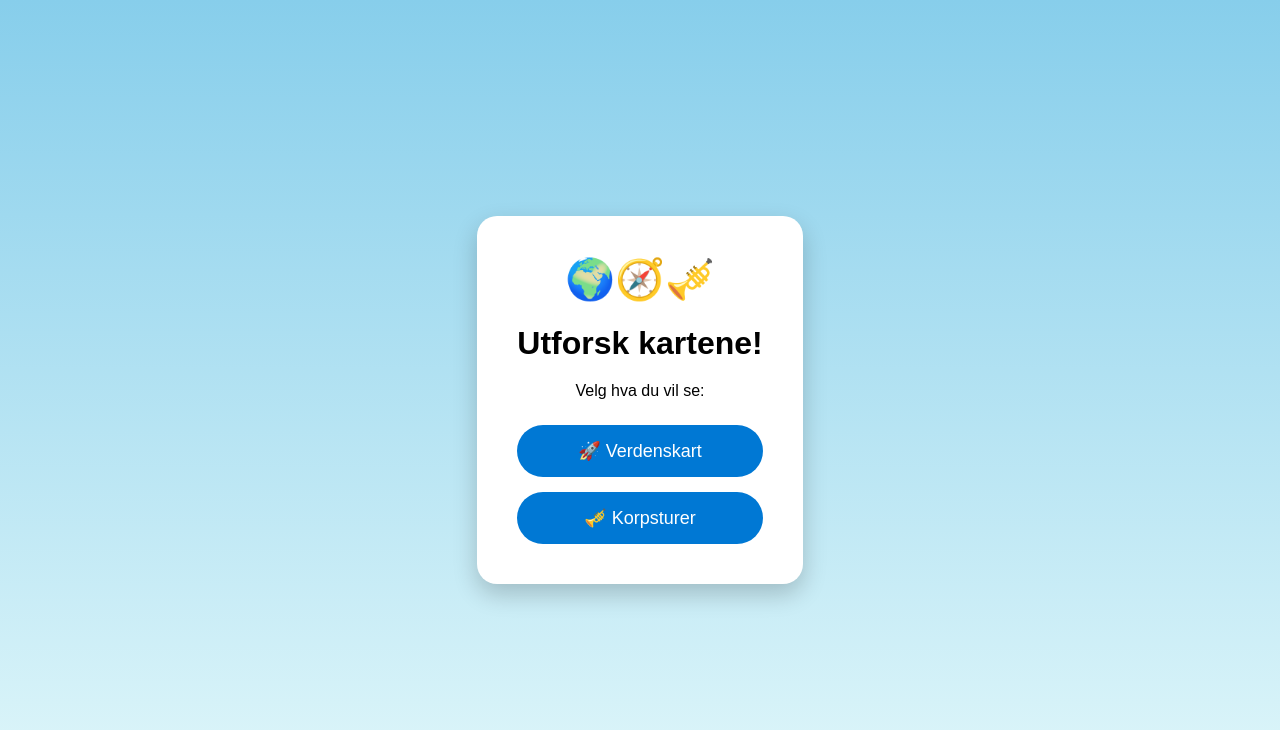
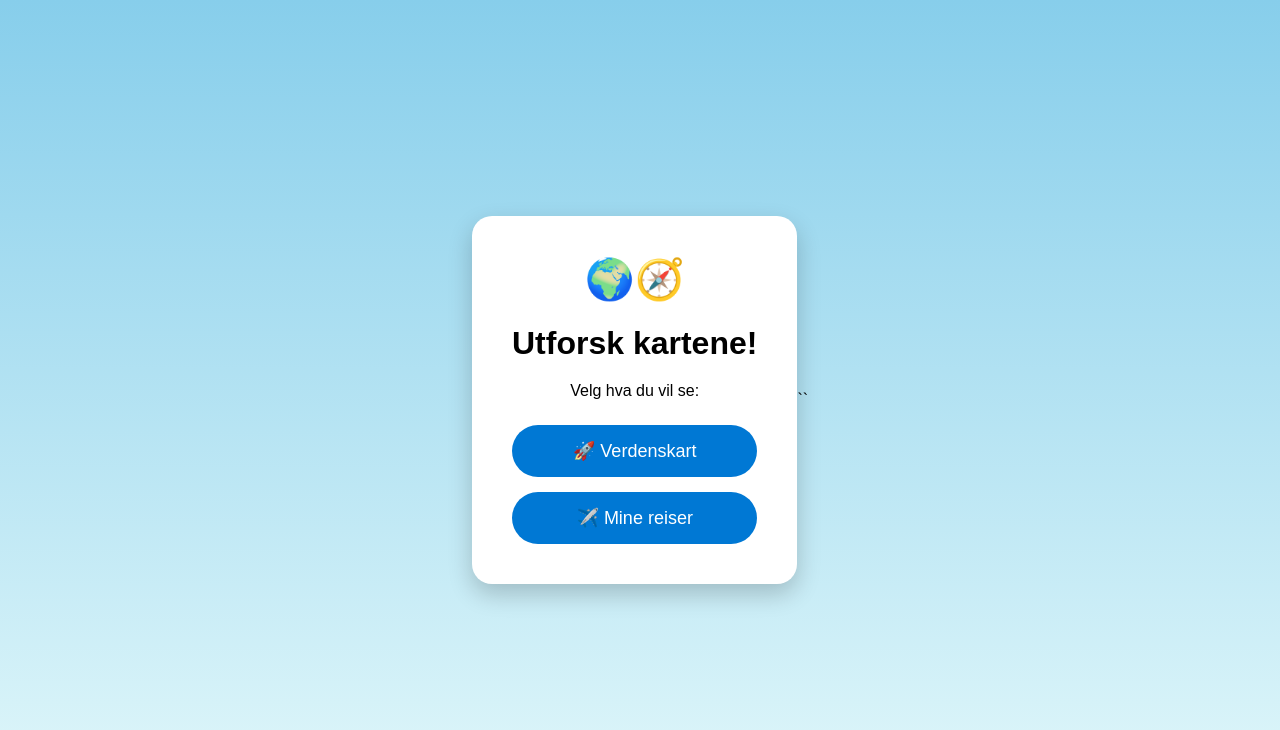
Before and after one commit to ellencathrinek/kart, a plain HTML site: page index.html in a window 1280 px wide. Both pictures are taken after a click on the button "🚀 Verdenskart". Drawn offline with Linux system fonts and the light colour scheme.

Commit message:
Update index.html

```diff
--- a/index.html
+++ b/index.html
@@ -58,9 +58,10 @@
         }
     </style>
 </head>
+
 <body>
     <div class="container">
-        <div class="emoji">🌍🧭🎺</div>
+        <div class="emoji">🌍🧭</div>
         <h1>Utforsk kartene!</h1>
         <p>Velg hva du vil se:</p>
 
@@ -69,12 +70,21 @@
                 🚀 Verdenskart
             </button>
 
-            <button onclick="openKorpsMap()">
-                🎺 Korpsturer
+            <button onclick="openTravelMap()">
+                ✈️ Mine reiser
             </button>
         </div>
     </div>
 
     <script>
         function openWorldMap() {
-            window.open(
+            window.open("mapconfig_updated.json", "_blank");
+        }
+
+        function openTravelMap() {
+            window.open("mapconfig_updated_ecktravel.json", "_blank");
+        }
+    </script>
+</body>
+</html>
+``
```
